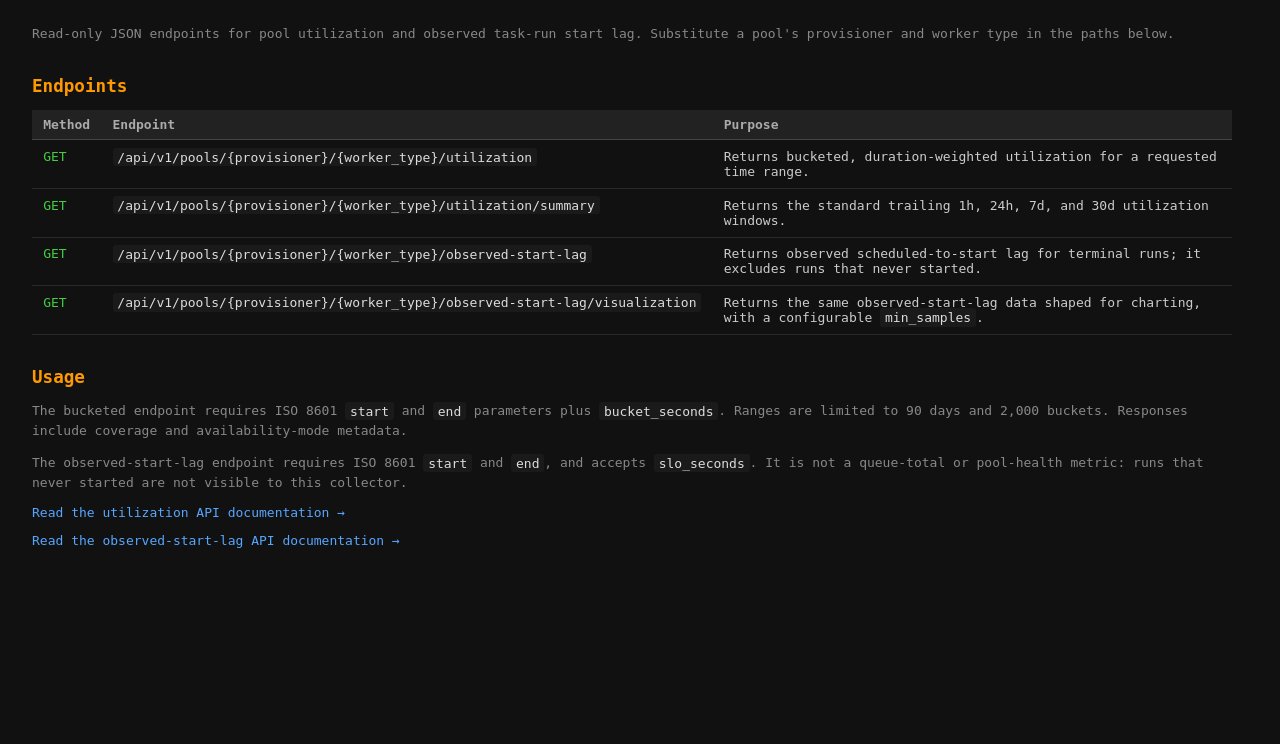
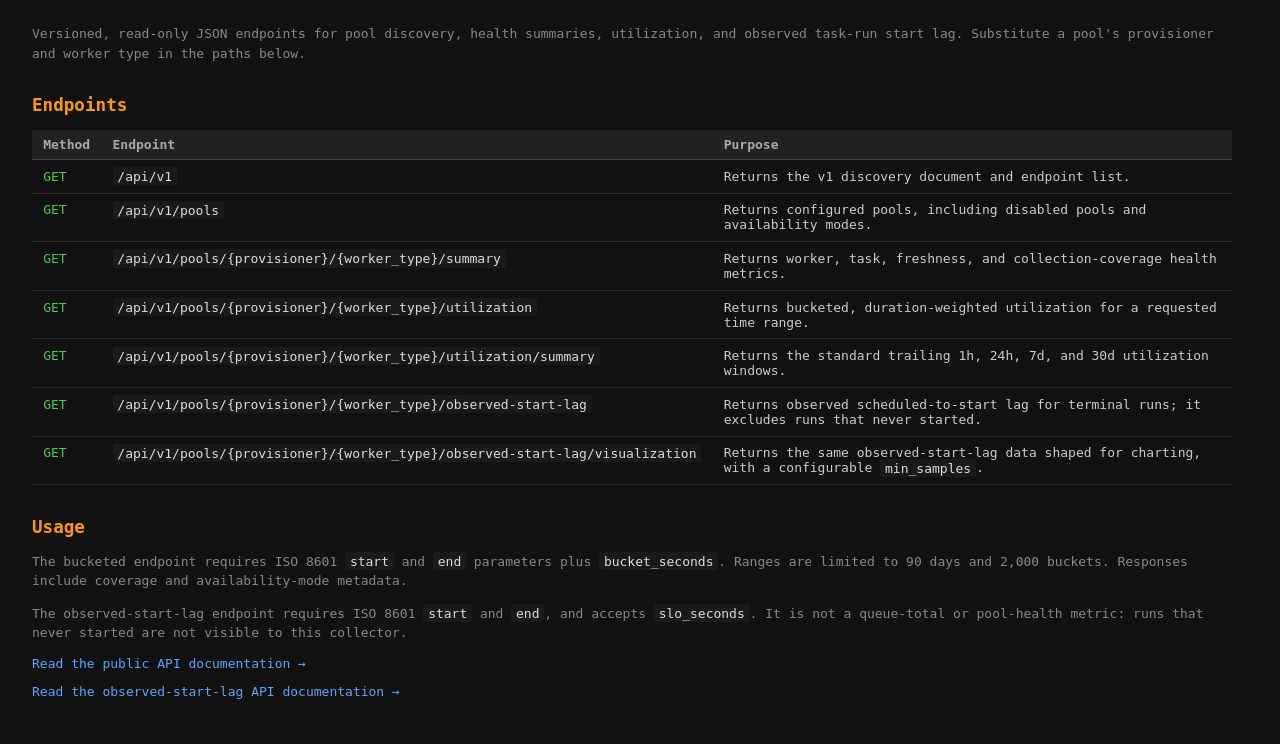
Before and after one commit to mozilla-platform-ops/pool-classifier, a Flask app: page /api in a window 1280 px wide. Shown: the part 78-822 px from the top of the page. Before the commit the page ends 626 px from the top, so only its background shows below. Run offline with Flask 3, Linux system fonts and the light colour scheme; some libraries are stand-ins or nearby versions.

Commit message:
feat: add public pool discovery and summaries

```diff
--- a/worker_health/pool_classifier_web/app.py
+++ b/worker_health/pool_classifier_web/app.py
@@ -183,6 +183,71 @@ def _coverage_label(
     return label, coverage_seconds
 
 
+def _pool_config(pool) -> dict:
+    """Public, stable representation of a configured pool."""
+    return {
+        "id": pool.id,
+        "provisioner": pool.provisioner,
+        "worker_type": pool.worker_type,
+        "os": detect_os(pool),
+        "enabled": pool.enabled,
+        "reason": pool.reason or None,
+        "schedule": pool.schedule,
+        "availability_mode": pool.availability_mode,
+    }
+
+
+def _success_rate(successes: int, errors: int) -> float | None:
+    total = successes + errors
+    return round(successes / total * 100, 1) if total else None
+
+
+def _public_pool_summary(pool, summary: dict | None, now: datetime) -> dict:
+    """Shape storage aggregates into the versioned per-pool API contract."""
+    summary = summary or {}
+    task_latest = summary.get("collection_latest")
+    availability_latest = summary.get("availability_collection_latest")
+    freshness_values = [value for value in (task_latest, availability_latest) if value]
+    collected_at = (
+        max(freshness_values, key=lambda value: _parse_utilization_datetime("collected_at", value))
+        if freshness_values
+        else None
+    )
+    stale = None
+    if collected_at:
+        stale = now - _parse_utilization_datetime("collected_at", collected_at) > COVERAGE_STALE_AFTER
+
+    def _coverage(started: str | None, latest: str | None) -> dict:
+        return {"started_at": started, "through": latest}
+
+    def _window(successes: int, errors: int) -> dict:
+        return {"successes": successes, "errors": errors, "success_rate_pct": _success_rate(successes, errors)}
+
+    successes = summary.get("successes", 0)
+    errors = summary.get("errors", 0)
+    return {
+        "api_version": 1,
+        "pool": _pool_config(pool),
+        "metrics": {
+            "workers": summary.get("workers", 0),
+            "alerting_workers": summary.get("alerting", 0),
+            "task_runs": summary.get("task_runs", 0),
+            "successes": successes,
+            "errors": errors,
+            "success_rate_pct": _success_rate(successes, errors),
+            "windows": {
+                "1h": _window(summary.get("ok_1h", 0), summary.get("err_1h", 0)),
+                "24h": _window(summary.get("ok_24h", 0), summary.get("err_24h", 0)),
+            },
+        },
+        "coverage": {
+            "task_runs": _coverage(summary.get("task_collection_started"), task_latest),
+            "worker_availability": _coverage(summary.get("availability_collection_started"), availability_latest),
+        },
+        "freshness": {"collected_at": collected_at, "stale": stale},
+    }
+
+
 def create_app() -> Flask:
     logging.basicConfig(level=logging.INFO, format="%(levelname)s %(name)s: %(message)s")
     app = Flask(__name__)
@@ -307,6 +372,26 @@ def create_app() -> Flask:
     def api_overview():
         return render_template("api.html")
 
+    @app.get("/api/v1")
+    def api_v1_discovery():
+        return jsonify(
+            {
+                "api_version": 1,
+                "endpoints": [
+                    {"path": "/api/v1/pools", "description": "Configured pool discovery."},
+                    {"path": "/api/v1/pools/{provisioner}/{worker_type}/summary", "description": "Pool health summary."},
+                    {"path": "/api/v1/pools/{provisioner}/{worker_type}/utilization", "description": "Duration-weighted utilization."},
+                    {"path": "/api/v1/pools/{provisioner}/{worker_type}/utilization/summary", "description": "Standard utilization windows."},
+                    {"path": "/api/v1/pools/{provisioner}/{worker_type}/observed-start-lag", "description": "Observed task-run start lag."},
+                    {"path": "/api/v1/pools/{provisioner}/{worker_type}/observed-start-lag/visualization", "description": "Chart-ready observed start lag."},
+                ],
+            },
+        )
+
+    @app.get("/api/v1/pools")
+    def pools_api():
+        return jsonify({"api_version": 1, "pools": [_pool_config(pool) for pool in registry.all_pools_including_disabled()]})
+
     @app.get("/about")
     def about():
         commit = os.environ.get("POOL_CLASSIFIER_COMMIT", "unknown")
@@ -364,6 +449,28 @@ def create_app() -> Flask:
         result["api_version"] = 1
         result["availability_mode"] = pc.availability_mode
         return jsonify(result)
+
+    @app.get("/api/v1/pools/<provisioner>/<worker_type>/summary")
+    def pool_summary(provisioner: str, worker_type: str):
+        pool = registry.get_pool(provisioner, worker_type)
+        if pool is None:
+            return jsonify({"error": {"code": "not_found", "message": "pool not found"}}), 404
+        summaries = {}
+        dsn = os.environ.get("DATABASE_URL")
+        if dsn:
+            now = datetime.now(timezone.utc).replace(microsecond=0)
+            try:
+                summaries = pool_summaries_global(
+                    dsn,
+                    CONSECUTIVE_FAILURE_ALERT,
+                    (now - timedelta(hours=1)).isoformat(),
+                    (now - timedelta(hours=24)).isoformat(),
+                )
+            except Exception as exc:  # noqa: BLE001 - read-only dashboard endpoint remains available
+                logger.warning("pool summary: aggregate query failed: %s", exc)
+        else:
+            now = datetime.now(timezone.utc).replace(microsecond=0)
+        return jsonify(_public_pool_summary(pool, summaries.get(f"{provisioner}/{worker_type}"), now))
 
     @app.get("/api/v1/pools/<provisioner>/<worker_type>/utilization/summary")
     def pool_utilization_summary(provisioner: str, worker_type: str):
--- a/worker_health/pool_classifier_web/templates/api.html
+++ b/worker_health/pool_classifier_web/templates/api.html
@@ -39,11 +39,14 @@
   <nav class="menu-popover" aria-label="Global navigation"><a href="/">Overview</a><a href="/patterns">Patterns</a><span class="current" aria-current="page">API</span><a href="/about">About</a></nav>
 </details>
 </header>
-<p class="intro">Read-only JSON endpoints for pool utilization and observed task-run start lag. Substitute a pool's provisioner and worker type in the paths below.</p>
+<p class="intro">Versioned, read-only JSON endpoints for pool discovery, health summaries, utilization, and observed task-run start lag. Substitute a pool's provisioner and worker type in the paths below.</p>
 <h2>Endpoints</h2>
 <table>
   <thead><tr><th>Method</th><th>Endpoint</th><th>Purpose</th></tr></thead>
   <tbody>
+    <tr><td class="method">GET</td><td><code>/api/v1</code></td><td>Returns the v1 discovery document and endpoint list.</td></tr>
+    <tr><td class="method">GET</td><td><code>/api/v1/pools</code></td><td>Returns configured pools, including disabled pools and availability modes.</td></tr>
+    <tr><td class="method">GET</td><td><code>/api/v1/pools/{provisioner}/{worker_type}/summary</code></td><td>Returns worker, task, freshness, and collection-coverage health metrics.</td></tr>
     <tr><td class="method">GET</td><td><code>/api/v1/pools/{provisioner}/{worker_type}/utilization</code></td><td>Returns bucketed, duration-weighted utilization for a requested time range.</td></tr>
     <tr><td class="method">GET</td><td><code>/api/v1/pools/{provisioner}/{worker_type}/utilization/summary</code></td><td>Returns the standard trailing 1h, 24h, 7d, and 30d utilization windows.</td></tr>
     <tr><td class="method">GET</td><td><code>/api/v1/pools/{provisioner}/{worker_type}/observed-start-lag</code></td><td>Returns observed scheduled-to-start lag for terminal runs; it excludes runs that never started.</td></tr>
@@ -53,7 +56,7 @@
 <h2>Usage</h2>
 <p class="intro">The bucketed endpoint requires ISO 8601 <code>start</code> and <code>end</code> parameters plus <code>bucket_seconds</code>. Ranges are limited to 90 days and 2,000 buckets. Responses include coverage and availability-mode metadata.</p>
 <p class="intro">The observed-start-lag endpoint requires ISO 8601 <code>start</code> and <code>end</code>, and accepts <code>slo_seconds</code>. It is not a queue-total or pool-health metric: runs that never started are not visible to this collector.</p>
-<p><a class="doc-link" href="https://github.com/mozilla-platform-ops/pool-classifier/blob/main/docs/utilization-api.md">Read the utilization API documentation →</a></p>
+<p><a class="doc-link" href="https://github.com/mozilla-platform-ops/pool-classifier/blob/main/docs/public-api.md">Read the public API documentation →</a></p>
 <p><a class="doc-link" href="https://github.com/mozilla-platform-ops/pool-classifier/blob/main/docs/observed-start-lag-api.md">Read the observed-start-lag API documentation →</a></p>
 </body>
 </html>
```
Also changed, not shown: docs/public-api.md (added, +44 -0 lines), tests/test_pool_classifier_web_routes.py (+93 -0 lines), worker_health/pool_classifier_web/storage.py (+59 -7 lines), README.md, 1 other file.
